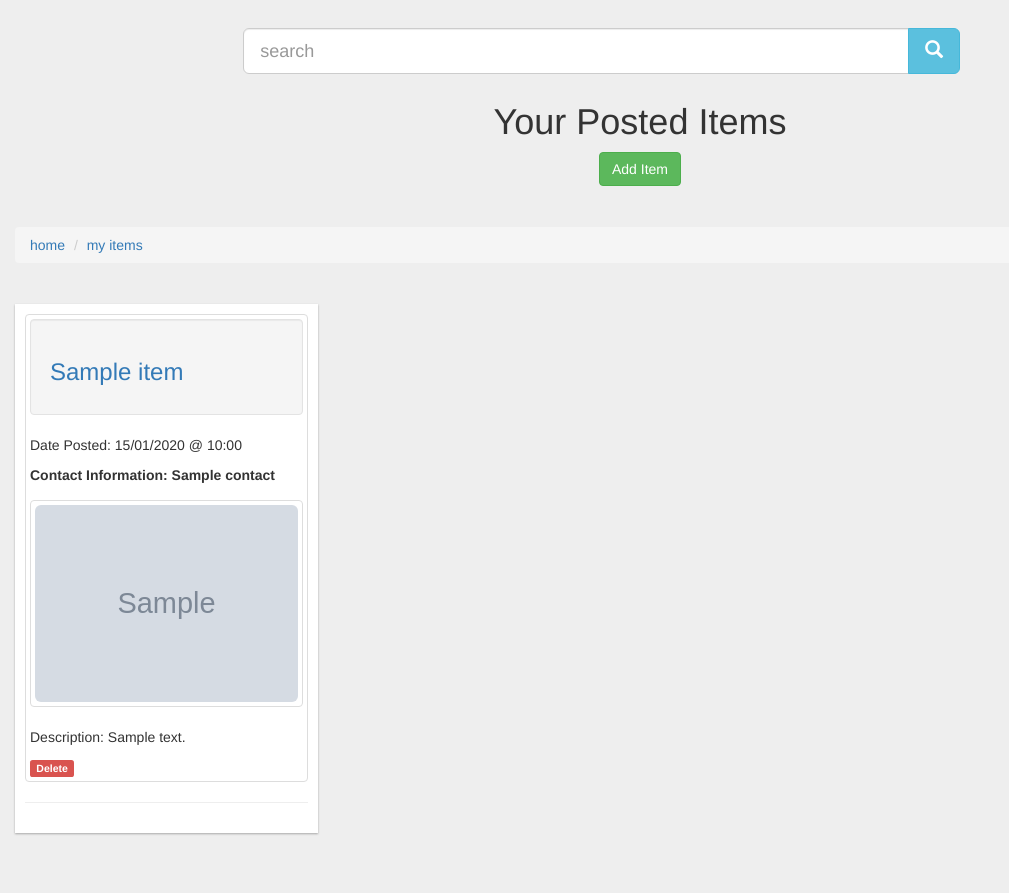
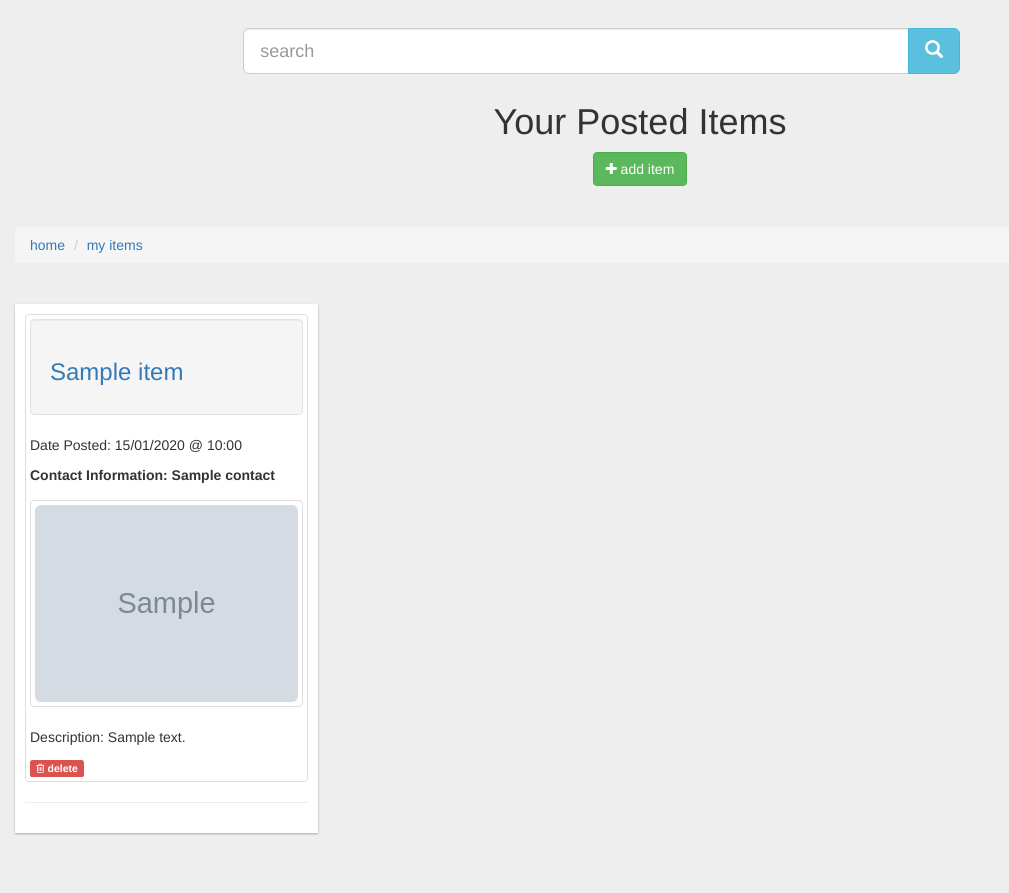
Before and after one commit to ibrahimokdadov/takaramOS, a Flask app: template src/templates/items.html in a window 1280 px wide. Shown: the part 72-965 px from the top of the page, without its empty margins (0-1009 px from the left). Run offline with Flask 2, Linux system fonts and the light colour scheme; the template is opened without the code that fills it: most values are stand-ins (such as "Sample title", 1, 10 or a date in 2020); grey boxes marked "Sample" are stand-in pictures; some libraries are stand-ins or nearby versions.

Commit message:
css fixes

```diff
--- a/src/templates/all_items.html
+++ b/src/templates/all_items.html
@@ -10,7 +10,7 @@
     {% endif %}
     <div style="text-align:center">
         <a href="/user/items/add">
-            <button class="btn btn-success">Add Item</button>
+            <button class="btn btn-success"><i class="fa fa-plus"></i> add item</button>
         </a>
     </div>
 </div>
--- a/src/templates/item_details.html
+++ b/src/templates/item_details.html
@@ -78,7 +78,7 @@
             </div>
 
 
-            <button type="submit" id="submit-button" class="btn btn-primary">Add message</button>
+            <button type="submit" id="submit-button" class="btn btn-primary"><i class="fa fa-paper-plane-o"></i> send message</button>
         </form>
     </div>
 
--- a/src/templates/items.html
+++ b/src/templates/items.html
@@ -8,7 +8,7 @@
     <h4 class="text-center"><span class="label label-danger">{{ message }}</span></h4>
     {% endif %}
     <a href="/user/items/add">
-        <button class="center-block btn btn-success">Add Item</button>
+        <button class="center-block btn btn-success"><i class="fa fa-plus"></i> add item</button>
     </a>
 </div>
 <hr>
@@ -49,7 +49,7 @@
             </div>
             {% endif %}
             <p>Description: {{ item.description }}</p>
-            <a class="label label-danger" href="/user/items/delete/{{item._id}}">Delete</a>
+            <a class="label label-danger" href="/user/items/delete/{{item._id}}"><i class="fa fa-trash-o"></i> delete</a>
         </div>
         <hr>
     </article>
```
